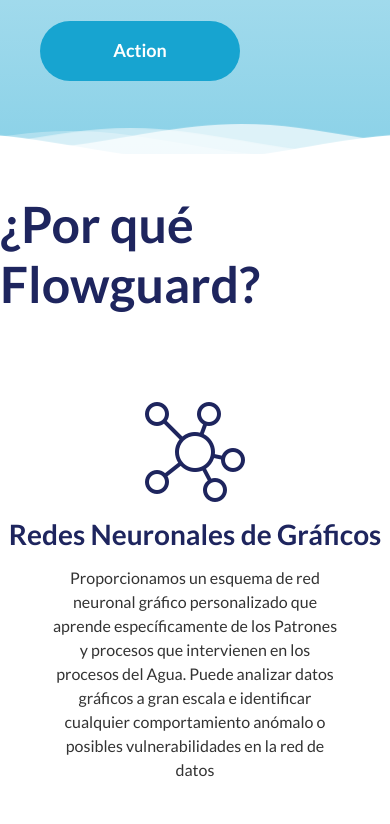
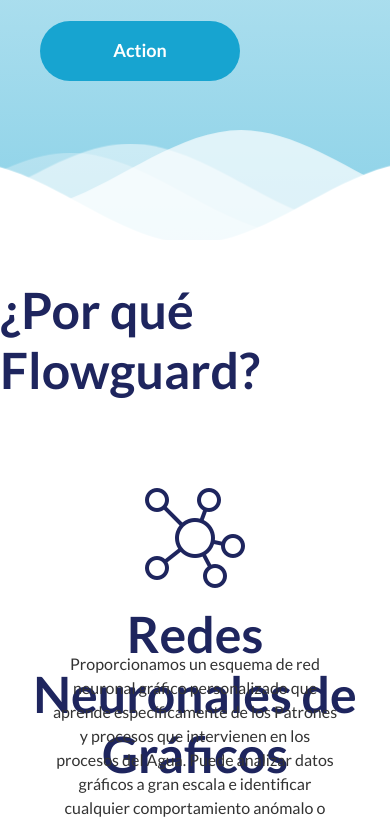
Before and after one commit to telcash/flowguard_frontend, a React (Create React App) app: page / in a window 390 px wide. Shown: the part 780-1604 px from the top of the page. Built offline with nearby package versions, Linux system fonts and the light colour scheme.

Commit message:
Creado componente Wave

```diff
--- a/src/components/index.js
+++ b/src/components/index.js
@@ -2,3 +2,4 @@ export { default as Feature } from './feature/Feature';
 export { default as TeamMember } from './team-member/TeamMember';
 export { default as VideoContainer } from './video-container/VideoContainer';
 export { default as MainSlider } from './main-slider/MainSlider';
+export { default as Waves } from './waves/Waves';
--- a/src/components/video-container/VideoContainer.jsx
+++ b/src/components/video-container/VideoContainer.jsx
@@ -1,5 +1,5 @@
 import React from 'react';
-import './video-continer.css';
+import './video-container.css';
 
 const VideoContainer = () => {
   return (
--- /dev/null
+++ b/src/components/waves/Waves.jsx
@@ -0,0 +1,23 @@
+import React from "react";
+import './waves.css';
+
+const Waves = () => {
+    return (
+        <div>
+            <svg className="fg__waves" xmlns="http://www.w3.org/2000/svg" xmlnsXlink="http://www.w3.org/1999/xlink"
+                viewBox="0 24 150 28" preserveAspectRatio="none" shape-rendering="auto">
+                <defs>
+                    <path id="gentle-wave" d="M-160 44c30 0 58-18 88-18s 58 18 88 18 58-18 88-18 58 18 88 18 v44h-352z" />
+                </defs>
+                <g className="parallax">
+                    <use xlinkHref="#gentle-wave" x="48" y="0" fill="rgba(255,255,255,0.7" />
+                    <use xlinkHref="#gentle-wave" x="48" y="3" fill="rgba(255,255,255,0.5)" />
+                    <use xlinkHref="#gentle-wave" x="48" y="5" fill="rgba(255,255,255,0.3)" />
+                    <use xlinkHref="#gentle-wave" x="48" y="7" fill="#fff" />
+                </g>
+            </svg>
+        </div>
+    );
+};
+
+export default Waves;
--- /dev/null
+++ b/src/components/waves/waves.css
@@ -0,0 +1,51 @@
+.fg__waves {
+    position:relative;
+    width: 100%;
+    height:15vh;
+    margin-bottom:-7px; /*Fix for safari gap*/
+    min-height:100px;
+    max-height:150px;
+}
+
+/* Animation */
+
+.parallax > use {
+    animation: move-forever 25s cubic-bezier(.55,.5,.45,.5)     infinite;
+  }
+  .parallax > use:nth-child(1) {
+    animation-delay: -2s;
+    animation-duration: 7s;
+  }
+  .parallax > use:nth-child(2) {
+    animation-delay: -3s;
+    animation-duration: 10s;
+  }
+  .parallax > use:nth-child(3) {
+    animation-delay: -4s;
+    animation-duration: 13s;
+  }
+  .parallax > use:nth-child(4) {
+    animation-delay: -5s;
+    animation-duration: 20s;
+  }
+  @keyframes move-forever {
+    0% {
+     transform: translate3d(-90px,0,0);
+    }
+    100% {
+      transform: translate3d(85px,0,0);
+    }
+  }
+  /*Shrinking for mobile*/
+  @media (max-width: 768px) {
+    .waves {
+      height:40px;
+      min-height:40px;
+    }
+    .content {
+      height:30vh;
+    }
+    h1 {
+      font-size:24px;
+    }
+  }
--- a/src/containers/hero-section/HeroSection.jsx
+++ b/src/containers/hero-section/HeroSection.jsx
@@ -1,9 +1,7 @@
 import React from "react";
 import './hero-section.css';
 import { useTranslation } from 'react-i18next';
-import MainSlider from "../../components/main-slider/MainSlider";
-// import airchainAnimation from '../../assets/airchain-animation.gif';
-// import treatmentPlant from '../../assets/treatment-plant.jpg';
+import { MainSlider, Waves } from "../../components";
 
 const HeroSection = () => {
     const [t] = useTranslation("global");
@@ -21,20 +19,7 @@ const HeroSection = () => {
                     <MainSlider></MainSlider>
                 </div>
             </div>
-            <div>
-                <svg class="waves" xmlns="http://www.w3.org/2000/svg" xmlnsXlink="http://www.w3.org/1999/xlink"
-                    viewBox="0 24 150 28" preserveAspectRatio="none" shape-rendering="auto">
-                    <defs>
-                        <path id="gentle-wave" d="M-160 44c30 0 58-18 88-18s 58 18 88 18 58-18 88-18 58 18 88 18 v44h-352z" />
-                    </defs>
-                    <g class="parallax">
-                        <use xlinkHref="#gentle-wave" x="48" y="0" fill="rgba(255,255,255,0.7" />
-                        <use xlinkHref="#gentle-wave" x="48" y="3" fill="rgba(255,255,255,0.5)" />
-                        <use xlinkHref="#gentle-wave" x="48" y="5" fill="rgba(255,255,255,0.3)" />
-                        <use xlinkHref="#gentle-wave" x="48" y="7" fill="#fff" />
-                    </g>
-                </svg>
-            </div>
+            <Waves></Waves>
         </div>
     );
 }
--- a/src/containers/hero-section/hero-section.css
+++ b/src/containers/hero-section/hero-section.css
@@ -57,59 +57,7 @@
     padding: 1rem;
 }
 
-.waves {
-    position:relative;
-    width: 100%;
-    height:15vh;
-    margin-bottom:-7px; /*Fix for safari gap*/
-    min-height:100px;
-    max-height:150px;
-}
-
 .fg__hero-container_slider img {
   width: 100%;
   height: auto;
 }
-
-/* Animation */
-
-.parallax > use {
-    animation: move-forever 25s cubic-bezier(.55,.5,.45,.5)     infinite;
-  }
-  .parallax > use:nth-child(1) {
-    animation-delay: -2s;
-    animation-duration: 7s;
-  }
-  .parallax > use:nth-child(2) {
-    animation-delay: -3s;
-    animation-duration: 10s;
-  }
-  .parallax > use:nth-child(3) {
-    animation-delay: -4s;
-    animation-duration: 13s;
-  }
-  .parallax > use:nth-child(4) {
-    animation-delay: -5s;
-    animation-duration: 20s;
-  }
-  @keyframes move-forever {
-    0% {
-     transform: translate3d(-90px,0,0);
-    }
-    100% {
-      transform: translate3d(85px,0,0);
-    }
-  }
-  /*Shrinking for mobile*/
-  @media (max-width: 768px) {
-    .waves {
-      height:40px;
-      min-height:40px;
-    }
-    .content {
-      height:30vh;
-    }
-    h1 {
-      font-size:24px;
-    }
-  }
```
